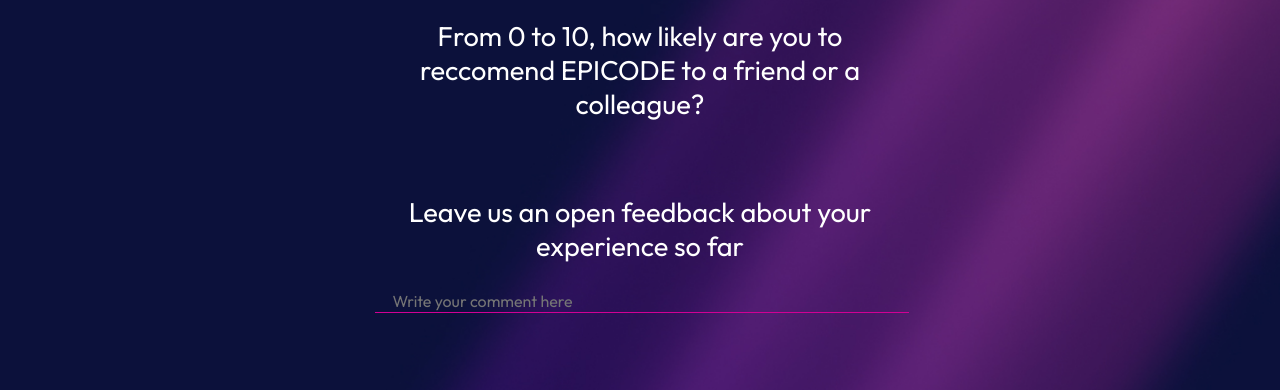
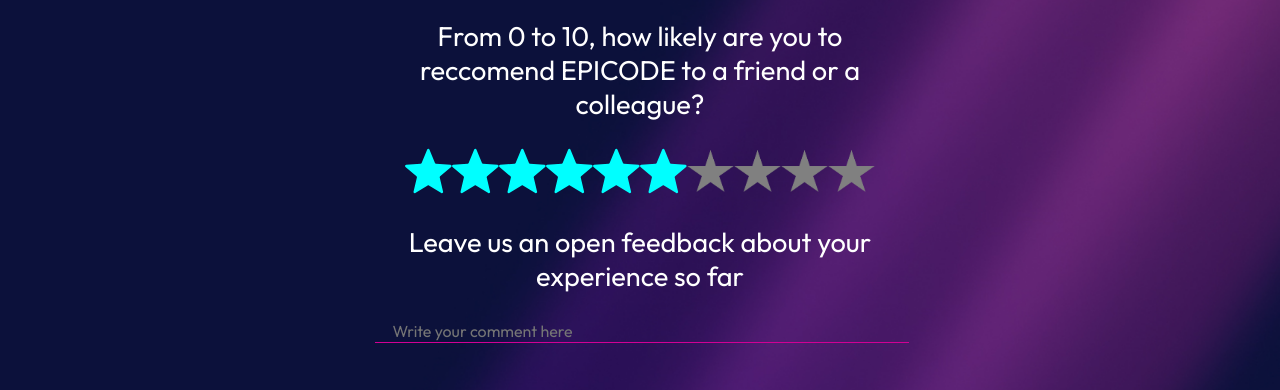
Before and after one commit to KevinFuccio/BuildWeek, a plain HTML site: page feedback.html in a window 1280 px wide. Both pictures are taken after a click on the element 640 px from the left and 513 px from the top of the page. Shown: the part 356-746 px from the top of the page. Drawn offline with nearby package versions, Linux system fonts and the light colour scheme.

Commit message:
aggiornamento

```diff
--- a/develop.css
+++ b/develop.css
@@ -6,6 +6,7 @@
     background-size: cover;
     height: 100%;
     color: white;
+
 
 }
 
@@ -101,6 +102,7 @@
     min-width: 240px;
     margin-right: 15px;
     float: right;
+    cursor: pointer;
 
 
 }
@@ -114,7 +116,8 @@
     min-height: 60px;
     font-size: 15px;
     min-width: 240px;
-    box-shadow: 0px 0px 24px aqua
+    box-shadow: 0px 0px 24px aqua;
+    cursor: pointer;
 }
 .generalButton:disabled, .generalButton:disabled:hover{
     font-weight: bold;
@@ -128,5 +131,6 @@
     margin-right: 15px;
     float: right;
     box-shadow: unset;
+    cursor: pointer;
 
     }
--- a/feedbackjavascript.js
+++ b/feedbackjavascript.js
@@ -26,27 +26,39 @@
 };
 
 //STELLE//
+let link = 'Star_empty.svg.png';
+let link1 = 'Immagini/star.svg';
 
 const star = document.querySelector(".rating");
 star.onclick = function (event) {
   console.log("ricevuto");
-  star.style.color = "aqua";
+  /*star.style.color = "aqua";
   event.target.classList.add("stellaSelezionata");
-  star.style.color = " #00e5ff";
+  star.style.color = " #00e5ff";*/
+
+  for(let i=0; i<10;i++){
+	  document.getElementById(i).setAttribute('src',link);
+  }
+  for(let i=0; i<=event.target.id;i++){
+	  document.getElementById(i).setAttribute('src',link1);
+  }
 };
 
-const createStar = function (imgUrl) {
+const createStar = function () {
   const divGrande = document.querySelector(".rating");
-  const img = document.createElement("img");
+
+
+
   for (let i = 0; i < 10; i++) {
-    /*     img.innerHTML = `<img src= ${imgUrl} />`; */ //NON FUNZIONA
-    img.innerHTML = `<img src= 'file:///C:/Users/Micro/Downloads/star.svg'>`;
+    let svgframe = document.createElement('img');
+    svgframe.id = i;
+    svgframe.class = "stella";
+    svgframe.width = "47";
+    svgframe.height = "46";
+    svgframe.setAttribute('src', link);
 
-    img.style.width = "47";
-    img.style.height = "46";
-    img.style.viewBox = "0 0 47 46";
-    img.style.fill = "none";
-    divGrande.appendChild(img);
+
+    divGrande.appendChild(svgframe);
   }
 };
 createStar();
```
Also changed, not shown: feedback.html (+1 -1 lines), index.html (+3 -2 lines), Star_empty.svg.png (added), star-outline.svg (added).
